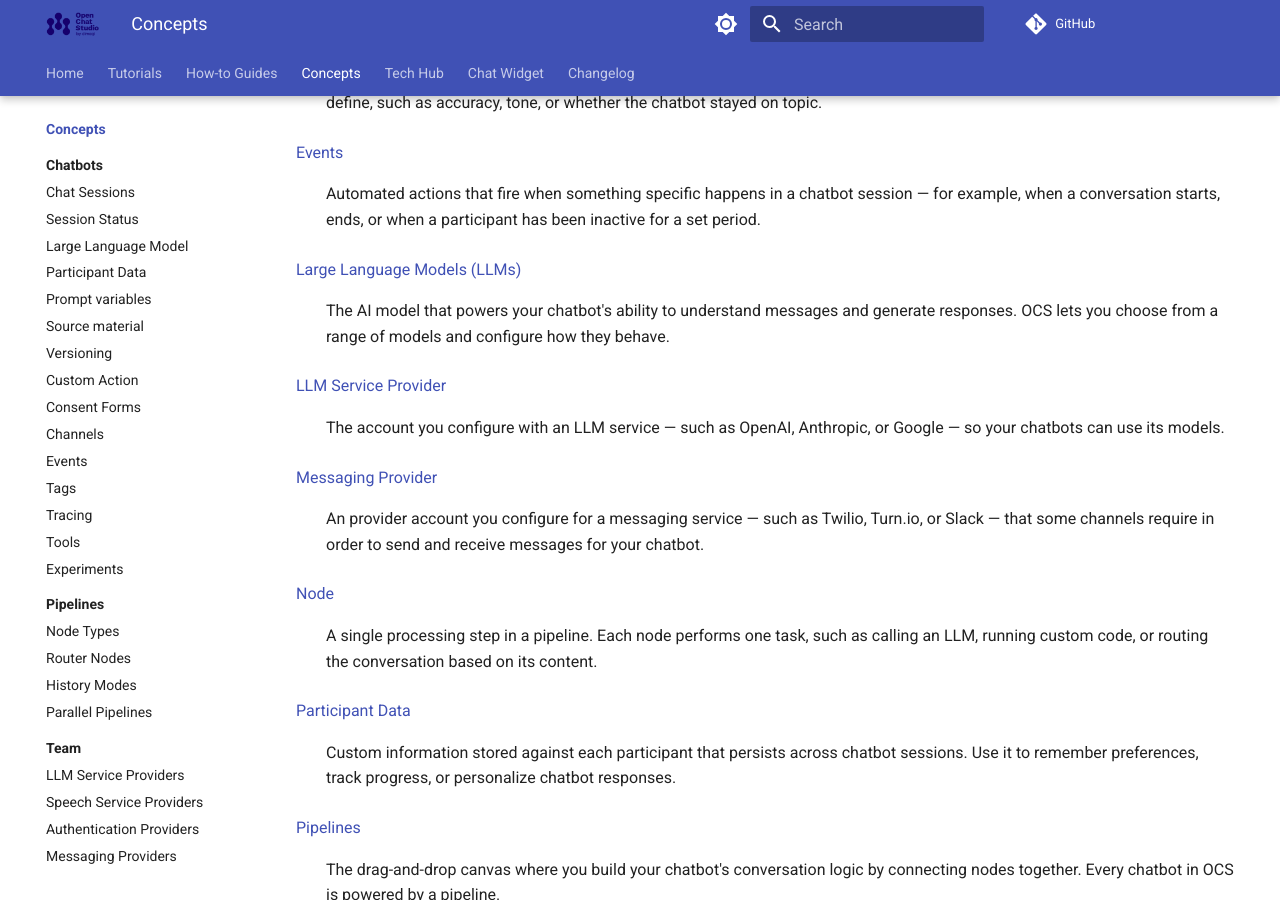
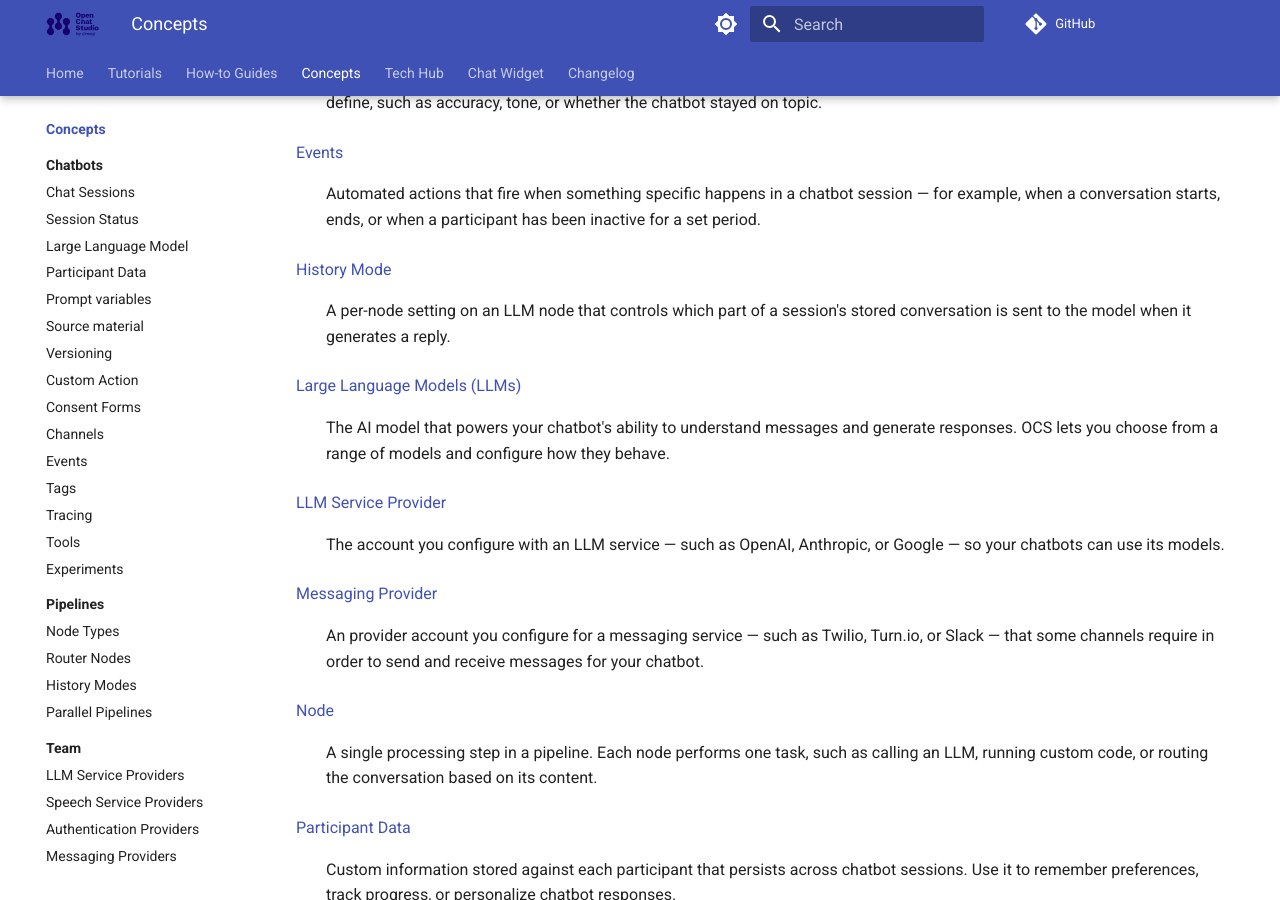
Before and after one commit to dimagi/open-chat-studio-docs, an MkDocs documentation site: the page built from docs/concepts/index.md, in a window 1280 px wide and 900 px high, scrolled down 1297 px. Built offline with MkDocs 1.6.1 and Material for MkDocs 9.7.7, drawn with Linux system fonts in a browser that asks for light colours; a script that is not in the unit is left out; comment, search, counter and statistics services are not loaded.

Commit message:
Added the missing "History Mode" glossary entry

```diff
--- a/docs/concepts/index.md
+++ b/docs/concepts/index.md
@@ -41,6 +41,9 @@ For step-by-step instructions on completing specific tasks, see the [How-to guid
 
 [Events](events.md)
 : Automated actions that fire when something specific happens in a chatbot session — for example, when a conversation starts, ends, or when a participant has been inactive for a set period.
+
+[History Mode](pipelines/history.md)
+: A per-node setting on an LLM node that controls which part of a session's stored conversation is sent to the model when it generates a reply.
 
 [Large Language Models (LLMs)](llm.md)
 : The AI model that powers your chatbot's ability to understand messages and generate responses. OCS lets you choose from a range of models and configure how they behave.
```
